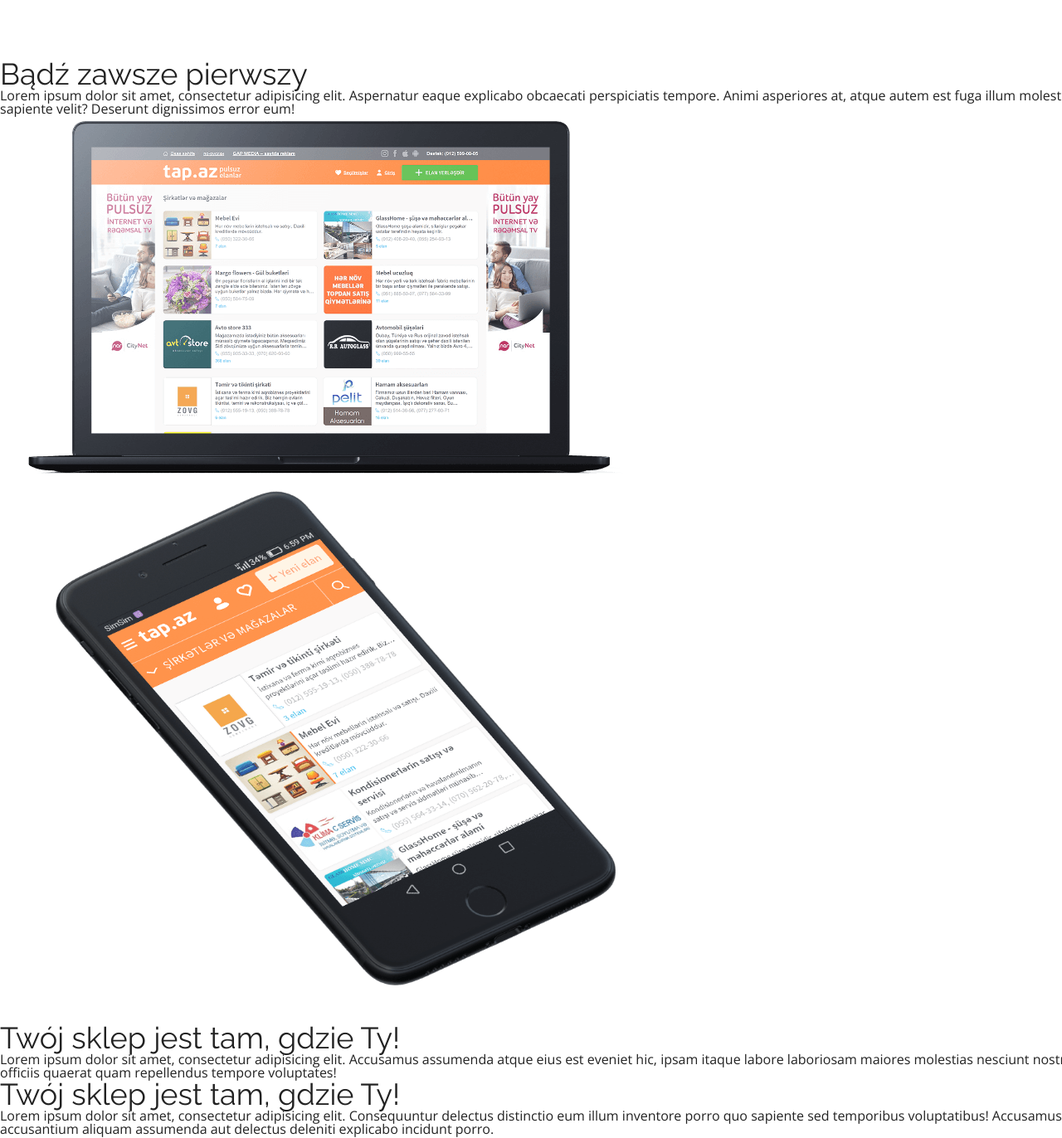
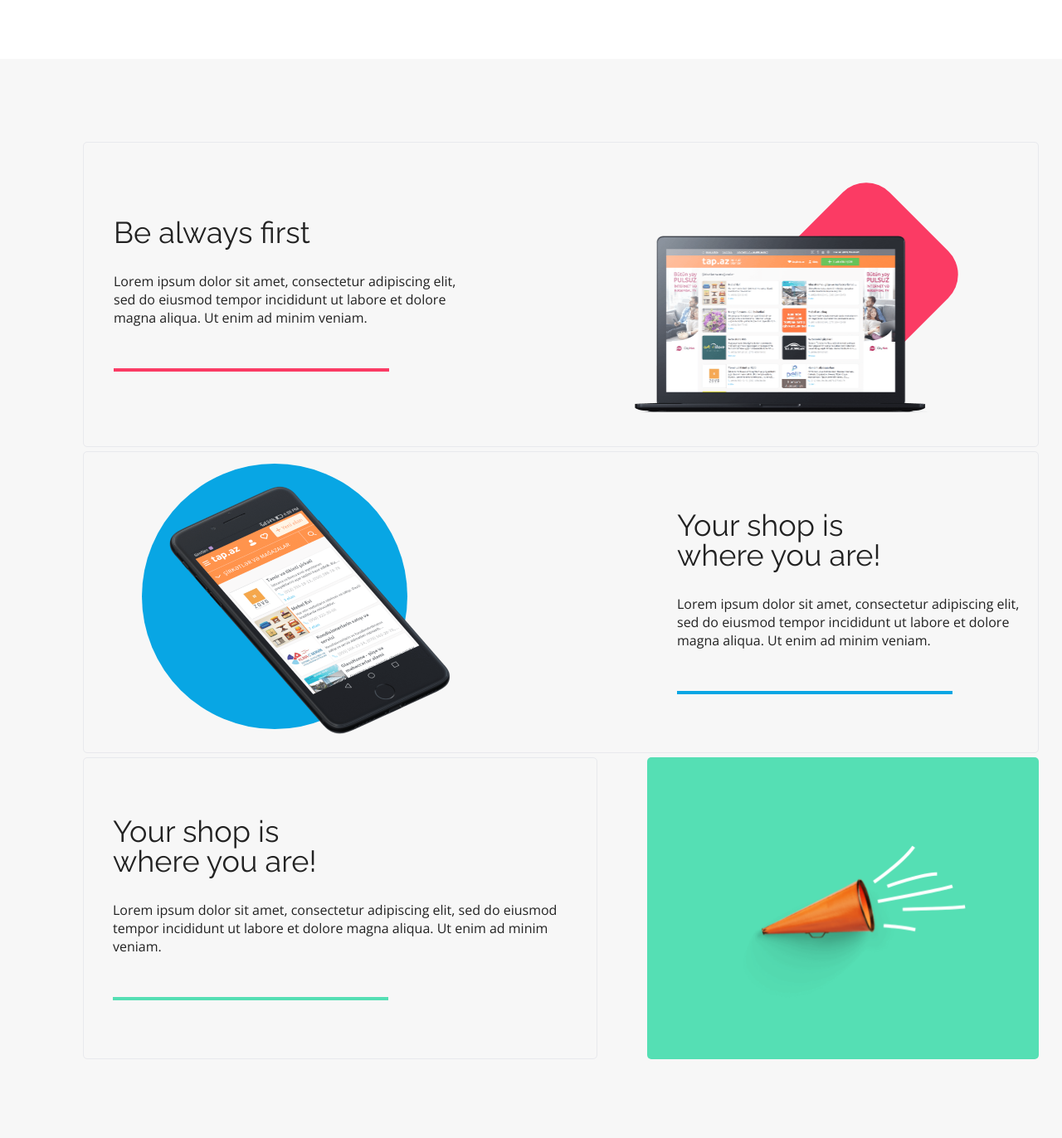
Before and after one commit to MateuszSzy/best-shop, a plain HTML site: page index.html in a window 1280 px wide. Shown: the part 1200-2572 px from the top of the page at 83% size. Drawn offline with nearby package versions, Linux system fonts and the light colour scheme.

Commit message:
Benefits

```diff
--- a/css/style.css
+++ b/css/style.css
@@ -206,3 +206,142 @@ h2 {
 }
 
 /*benefits*/
+
+.benefits {
+    padding: 100px 0;
+    background-color: var(--color-light-grey);
+}
+
+.benefits__container {
+    padding: 0 100px;
+}
+
+.benefits__single {
+    background-color: var(--col or-white);
+    border: 1px solid #E8E9ED;
+    display: flex;
+    justify-content: space-between;
+    align-items: flex-end;
+    margin-bottom: 5px;
+    border-radius: 5px;
+}
+
+.benefits__text {
+    box-sizing: content-box;
+    max-width: 415px;
+    margin: 90px 36px;
+}
+
+.benefits__text::after {
+    content: "";
+    width: 332px;
+    height: 4px;
+    background-color: var(--accent-color);
+    display: block;
+    margin-top: 50px;
+}
+
+.benefits__description {
+    margin-top: 30px;
+    line-height: 1.375rem;
+}
+
+.benefits__image {
+    position: relative;
+}
+
+.benefits__image img {
+    position: relative;
+    z-index: 2;
+}
+
+.benefits__single--notebook {
+    --accent-color: var(--color-redish);
+}
+
+.benefits__single--notebook .benefits__image {
+    margin-right: 117px;
+    margin-bottom: 38px;
+}
+
+.benefits__single--notebook .benefits__image::before {
+    content: "";
+    width: 180px;
+    height: 180px;
+    background-color: var(--accent-color);
+    display: block;
+    border-radius: 40px;
+    position: absolute;
+    right: 0;
+    top: -40px;
+    transform: rotate(45deg);
+}
+
+.benefits__single--notebook .benefits__image img {
+    width: 386px;
+    height: auto;
+    position: relative;
+    z-index: 2;
+}
+
+
+.benefits__single--phone {
+    --accent-color: var(--color-primary);
+    flex-direction: row-reverse;
+    padding: 0 20px 0 70px;
+}
+
+.benefits__single--phone .benefits__image::before {
+    content: "";
+    width: 320px;
+    height: 320px;
+    background-color: var(--accent-color);
+    display: block;
+    border-radius: 50%;
+    position: absolute;
+    left: 0;
+    top: -20px;
+}
+
+.benefits__single--phone .benefits__image img {
+    width: 426px;
+    height: auto;
+}
+
+.benefits__single--phone .benefits__text {
+    margin: 70px 0;
+}
+
+.benefits__double {
+    --accent-color: var(--color-green);
+    display: flex;
+}
+
+.benefits__double > div {
+    margin-bottom: 0;
+}
+
+.benefits__single--solo {
+    max-width: 620px;
+}
+
+.benefits__single--solo .benefits__text {
+    max-width: none;
+    margin: 70px 35px;
+}
+
+.benefits__single--image {
+    flex-grow: 1;
+    display: flex;
+    align-items: center;
+    justify-content: center;
+    background-color: var(--accent-color);
+    border: none;
+    margin-left: 60px;
+}
+
+.benefits__single--image img {
+    width: 295px;
+    height: auto;
+    margin-top: 55px;
+}
--- a/index.html
+++ b/index.html
@@ -81,54 +81,48 @@
     <section class="benefits">
         <div class="benefits__container container">
 
-            <div class="benefits__single benefits__single__notebook">
+            <div class="benefits__single benefits__single--notebook">
                 <div class="benefits__text">
-                    <h2 class="benefit__title">Bądź zawsze pierwszy</h2>
+                    <h2 class="benefits__title">Be always first</h2>
                     <p class="benefits__description">
-                        Lorem ipsum dolor sit amet, consectetur adipisicing elit.
-                        Aspernatur eaque explicabo obcaecati
-                        perspiciatis tempore. Animi asperiores at, atque autem
-                        est fuga illum molestias nam sapiente
-                        velit? Deserunt dignissimos error eum!
+                        Lorem ipsum dolor sit amet, consectetur adipiscing elit, sed do
+                        eiusmod tempor incididunt ut labore et dolore magna aliqua. Ut
+                        enim ad minim veniam.
                     </p>
                 </div>
-            </div>
-            <div class="benefits__image">
-                <img src="assets/Macbook.png" alt="Macbook">
-            </div>
-
-
-            <div class="benefits__single benefits__single__phone">
                 <div class="benefits__image">
-                    <img src="assets/iPhone.png" alt="iPhone">
-                </div>
-                <div class="benefits__text">
-                    <h2 class="benefits__title">Twój sklep jest tam, gdzie Ty!</h2>
-                    <p class="benefits__description">Lorem ipsum dolor sit amet, consectetur
-                        adipisicing elit. Accusamus assumenda atque eius est
-                        eveniet hic, ipsam itaque labore laboriosam maiores molestias
-                        nesciunt nostrum odio officiis
-                        quaerat quam repellendus tempore voluptates!
-                    </p>
+                    <img src="assets/Macbook.png" alt="macbook" />
                 </div>
             </div>
 
+            <div class="benefits__single benefits__single--phone">
+                <div class="benefits__text">
+                    <h2 class="benefits__title">Your shop is<br>where you are!</h2>
+                    <p class="benefits__description">
+                        Lorem ipsum dolor sit amet, consectetur adipiscing elit, sed do
+                        eiusmod tempor incididunt ut labore et dolore magna aliqua. Ut
+                        enim ad minim veniam.
+                    </p>
+                </div>
+                <div class="benefits__image">
+                    <img src="assets/iPhone.png" alt="iPhone" />
+                </div>
+            </div>
 
             <div class="benefits__double">
-                <div class="benefits__single benefits__single__solo">
+                <div class="benefits__single benefits__single--solo">
                     <div class="benefits__text">
-                        <h2 class="benefits__title">Twój sklep jest tam, gdzie Ty!</h2>
-                        <p class="benefits__descrioption">Lorem ipsum dolor sit amet, consectetur
-                        adipisicing elit. Consequuntur delectus distinctio eum
-                        illum inventore porro quo sapiente sed temporibus voluptatibus!
-                        Accusamus accusantium aliquam
-                        assumenda aut delectus deleniti explicabo incidunt porro.
+                        <h2 class="benefits__title">Your shop is<br>where you are!</h2>
+                        <p class="benefits__description">
+                            Lorem ipsum dolor sit amet, consectetur adipiscing elit, sed do
+                            eiusmod tempor incididunt ut labore et dolore magna aliqua. Ut
+                            enim ad minim veniam.
                         </p>
                     </div>
                 </div>
 
-                <div class="benefits__single benefits__single__image">
-                    <img src="assets/Trumpet.png" alt="Trumpet">
+                <div class="benefits__single benefits__single--image">
+                    <img src="assets/Trumpet.png" alt="Trumpet" />
                 </div>
             </div>
 
```
